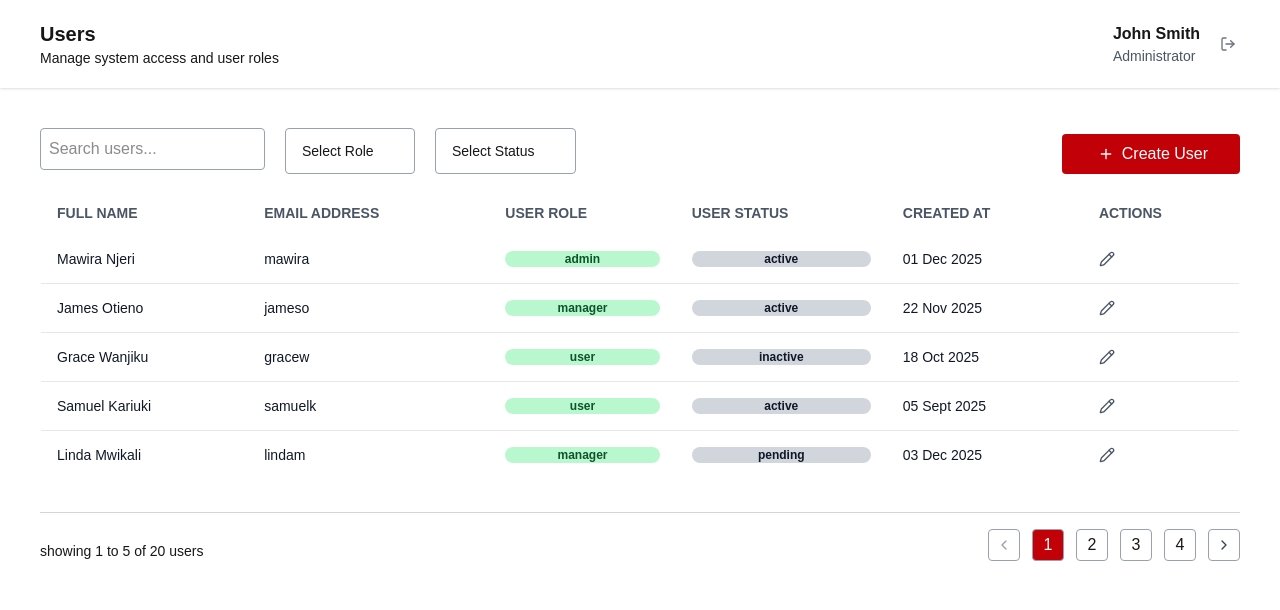
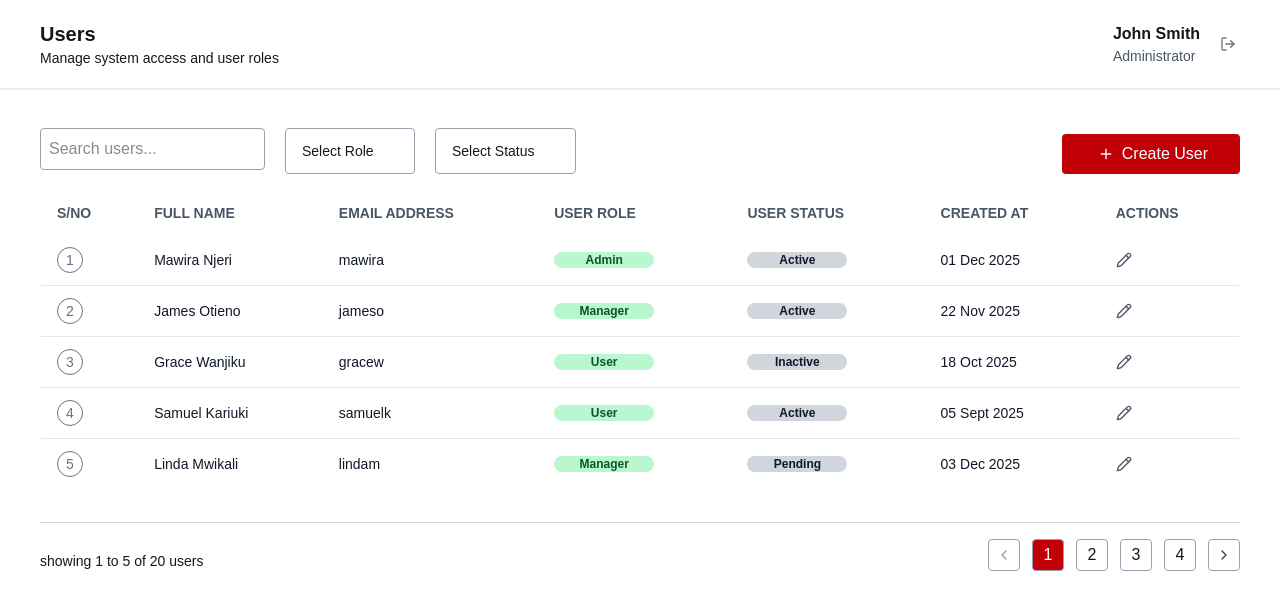
Before and after one commit to rodgersBRY/barcode-registry-system, a Next.js app: page /users in a window 1280 px wide. Shown: the top 610 px of the page. Built offline with nearby package versions, Linux system fonts and the light colour scheme.

Commit message:
wrap up on the users page

```diff
--- a/app/(app)/page.tsx
+++ b/app/(app)/page.tsx
@@ -36,7 +36,7 @@ export default function Home() {
         </div>
         <div className="flex flex-col gap-4 text-base font-medium sm:flex-row">
           <a
-            className="flex h-12 w-full items-center justify-center gap-2 rounded-full bg-foreground px-5 text-background transition-colors hover:bg-[#383838] dark:hover:bg-[#ccc] md:w-[158px]"
+            className="flex h-12 w-full items-center justify-center gap-2 rounded-full bg-foreground px-5 text-background transition-colors hover:bg-[#383838] dark:hover:bg-[#ccc] md:w-39.5"
             href="https://vercel.com/new?utm_source=create-next-app&utm_medium=appdir-template-tw&utm_campaign=create-next-app"
             target="_blank"
             rel="noopener noreferrer"
@@ -51,7 +51,7 @@ export default function Home() {
             Deploy Now
           </a>
           <a
-            className="flex h-12 w-full items-center justify-center rounded-full border border-solid border-black/[.08] px-5 transition-colors hover:border-transparent hover:bg-black/[.04] dark:border-white/[.145] dark:hover:bg-[#1a1a1a] md:w-[158px]"
+            className="flex h-12 w-full items-center justify-center rounded-full border border-solid border-black/8 px-5 transition-colors hover:border-transparent hover:bg-black/4 dark:border-white/[.145] dark:hover:bg-[#1a1a1a] md:w-39.5"
             href="https://nextjs.org/docs?utm_source=create-next-app&utm_medium=appdir-template-tw&utm_campaign=create-next-app"
             target="_blank"
             rel="noopener noreferrer"
--- /dev/null
+++ b/app/(app)/users/components/PaginationWidget.tsx
@@ -0,0 +1,38 @@
+import { Icon } from "@/components/icon";
+import { ChevronLeftIcon, ChevronRightIcon } from "lucide-react";
+
+export default function PaginationWidget() {
+  return (
+    <>
+      <div className="pages flex justify-between items-end">
+        <p className="text-sm">showing 1 to 5 of 20 users</p>
+
+        <div className="pagination-tiles flex gap-3">
+          <div className="prev pagination-tile-base">
+            <Icon icon={ChevronLeftIcon} className="w-4 text-gray-400"></Icon>
+          </div>
+
+          <div className="1 page pagination-tile-base bg-red-700 text-white">
+            <p>1</p>
+          </div>
+
+          <div className="2 page pagination-tile-base">
+            <p>2</p>
+          </div>
+
+          <div className="3 page pagination-tile-base">
+            <p>3</p>
+          </div>
+
+          <div className="4 page pagination-tile-base">
+            <p>4</p>
+          </div>
+
+          <div className="next pagination-tile-base">
+            <Icon icon={ChevronRightIcon} className="w-4 text-gray-700"></Icon>
+          </div>
+        </div>
+      </div>
+    </>
+  );
+}
--- a/app/(app)/users/page.tsx
+++ b/app/(app)/users/page.tsx
@@ -1,14 +1,10 @@
 import Link from "next/link";
-import {
-  Plus,
-  Pencil,
-  ChevronRightIcon,
-  ChevronLeftIcon,
-} from "lucide-react";
+import { Plus, Pencil } from "lucide-react";
 import { dummyUsers } from "@/data/users";
 import { Icon } from "@/components/icon";
 import { formatDate } from "@/utils/formatDate";
 import PageHeader from "@/components/navbar";
+import PaginationWidget from "./components/PaginationWidget";
 
 export default function Users() {
   return (
@@ -73,6 +69,7 @@ export default function Users() {
           <table className="w-full border rounded-lg overflow-hidden">
             <thead className="rounded">
               <tr>
+                <th className="table-head-base">S/No</th>
                 <th className="table-head-base">Full Name</th>
                 <th className="table-head-base">Email Address</th>
                 <th className="table-head-base">User Role</th>
@@ -83,23 +80,29 @@ export default function Users() {
             </thead>
 
             <tbody className="divide-y divide-gray-200 bg-white">
-              {dummyUsers.map((user) => (
+              {dummyUsers.map((user, index) => (
                 <tr
                   key={user.id}
                   className="hover:bg-gray-50 transition text-sm"
                 >
+                  <td className="table-data-base">
+                    <div className="rounded-full w-3 h-3 border border-gray-500 p-3 text-center flex items-center justify-center">
+                      <p className="text-sm text-gray-500">{index + 1}</p>
+                    </div>
+                  </td>
+
                   <td className="table-data-base">{user.fullName}</td>
 
                   <td className="table-data-base">{user.username}</td>
 
                   <td className="table-data-base">
-                    <div className="rounded-full text-xs px-3 bg-green-200 text-center text-green-900 font-semibold">
+                    <div className="rounded-full text-xs px-3 bg-green-200 text-center text-green-900 font-semibold w-25 capitalize">
                       {user.role}
                     </div>
                   </td>
 
                   <td className="table-data-base">
-                    <div className="rounded-full text-xs px-3 bg-gray-300 text-center text-gray-900 font-semibold">
+                    <div className="rounded-full text-xs px-3 bg-gray-300 text-center text-gray-900 font-semibold w-25 capitalize">
                       {user.status}
                     </div>
                   </td>
@@ -121,38 +124,7 @@ export default function Users() {
 
         <hr className="my-4 text-gray-300" />
 
-        <div className="pages flex justify-between items-end">
-          <p className="text-sm">showing 1 to 5 of 20 users</p>
-
-          <div className="pagination-tiles flex gap-3">
-            <div className="prev pagination-tile-base">
-              <Icon icon={ChevronLeftIcon} className="w-4 text-gray-400"></Icon>
-            </div>
-
-            <div className="1 page pagination-tile-base bg-red-700 text-white">
-              <p>1</p>
-            </div>
-
-            <div className="2 page pagination-tile-base">
-              <p>2</p>
-            </div>
-
-            <div className="3 page pagination-tile-base">
-              <p>3</p>
-            </div>
-
-            <div className="4 page pagination-tile-base">
-              <p>4</p>
-            </div>
-
-            <div className="next pagination-tile-base">
-              <Icon
-                icon={ChevronRightIcon}
-                className="w-4 text-gray-700"
-              ></Icon>
-            </div>
-          </div>
-        </div>
+        <PaginationWidget></PaginationWidget>
       </main>
     </>
   );
```
